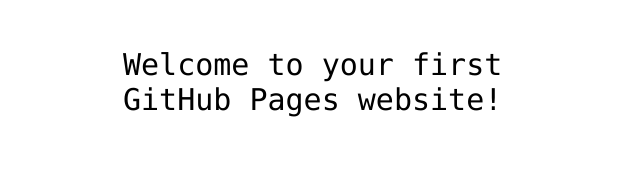
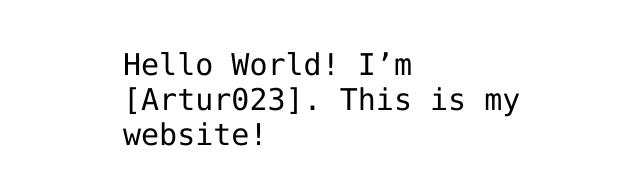
Before and after one commit to Artur023/Artur023.gidhub.io, a plain HTML site: page index.html in a window 1280 px wide. Shown: the part 341-526 px from the top of the page, without its empty margins (317-957 px from the left). Drawn offline with Linux system fonts and the light colour scheme.

Commit message:
add my username to index.html file

```diff
--- a/index.html
+++ b/index.html
@@ -8,11 +8,10 @@
 </head>
 
 <body>
-
 <img src="https://octodex.github.com/images/daftpunktocat-thomas.gif" id="octocat" alt="octocat-gif" />
 
 <!-- Change this code here by copy and pasting your template on line 15 -->
-<p>Welcome to your first GitHub Pages website!</p>
+<p>Hello World! I’m [Artur023]. This is my website!</p>
 
 </body>
 </html>
```
